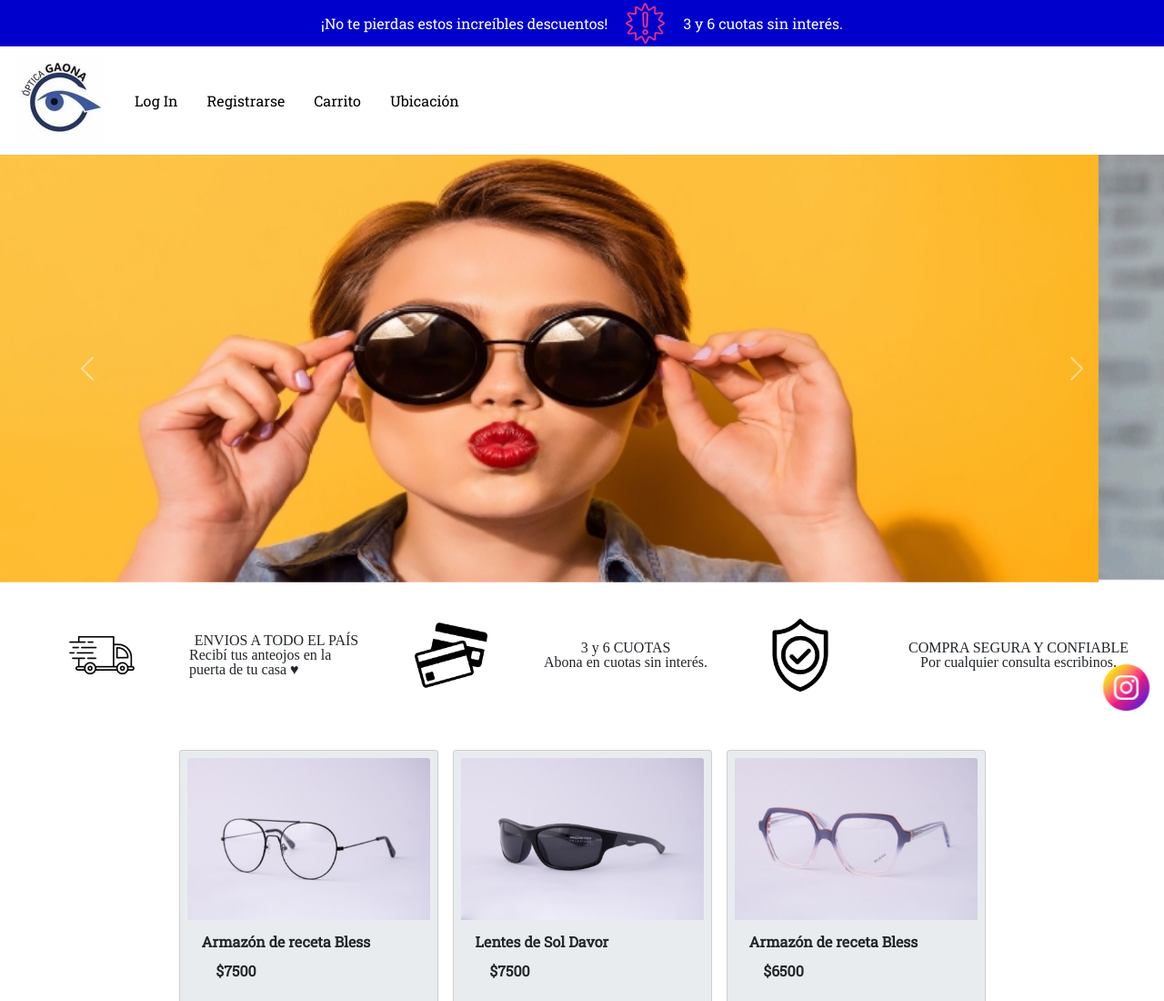
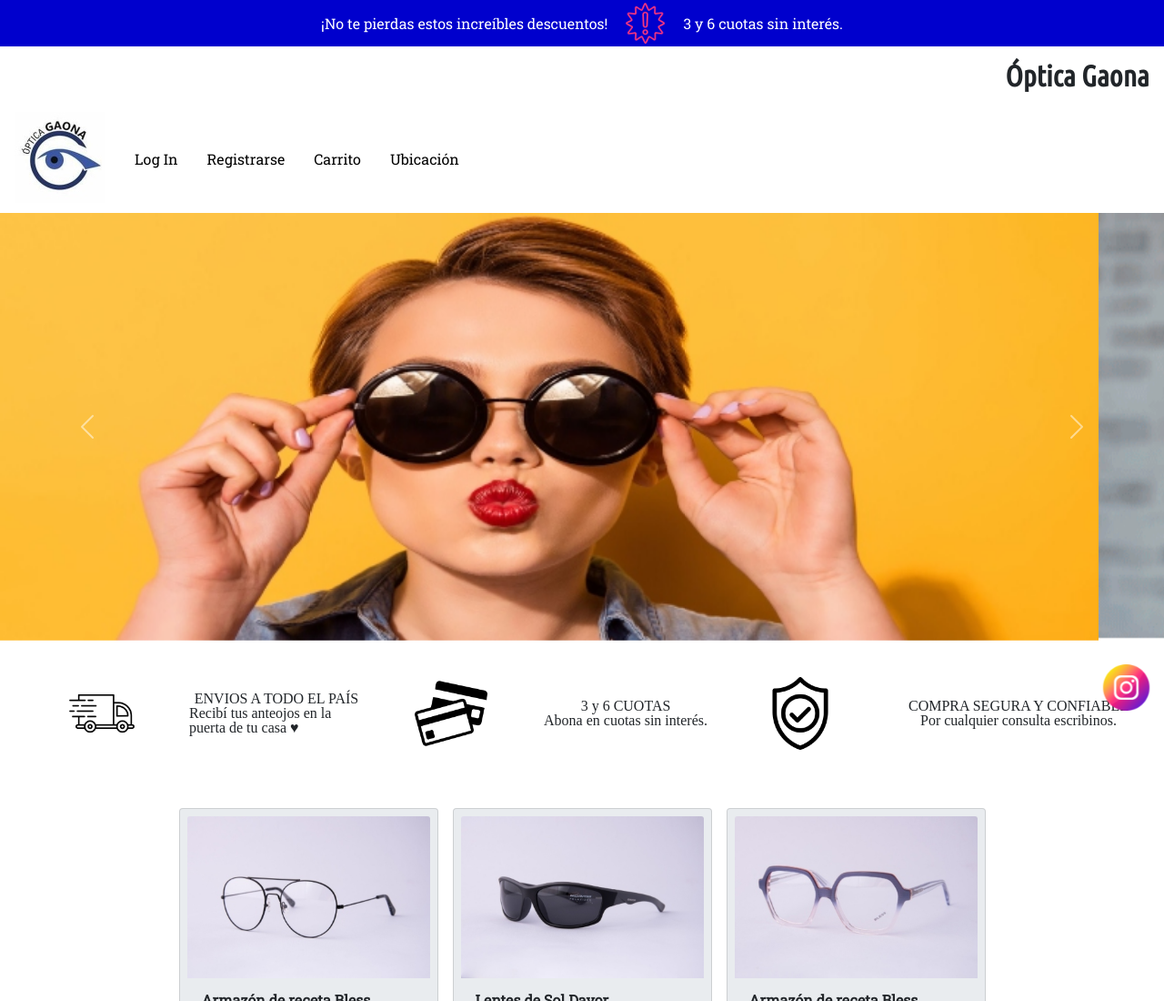
Before and after one commit to LRomeroMicaela/Romero-Bootstrap, a website: page index.html in a window 1280 px wide. Shown: the top 1100 px of the page at 91% size. Drawn offline with nearby package versions, Linux system fonts and the light colour scheme.

Commit message:
actualización head y agregué H1

```diff
--- a/index.html
+++ b/index.html
@@ -4,8 +4,12 @@
     <meta charset="UTF-8">
     <meta http-equiv="X-UA-Compatible" content="IE=edge">
     <meta name="viewport" content="width=device-width, initial-scale=1.0">
-    <meta name="description" content="El mejor precio, el mejor servicio. Tus anteojos de sol, lentes de receta y lentes de contacto en cuotas sin interés y al mejor precio del mercado. Los mejores modelos de armazones. Comprá online y retirá gratis. Envíos a todo el país.">
     <meta name="keywords" content="optica, lente para niños, ópticas, lentes, lentes de sol, lentes de hombre, armazones, armazones para hombre, lentes de sol para hombre, lentes graduados, lentes para mujer, armazon de lentes para mujer,lentes ópticos, lentes de contacto">
+    <meta property="og:tipe" content="website">
+    <meta property="og:title" content="Óptica Gaona">
+    <meta property="og:description" name="description" content="Tus anteojos de sol, lentes de receta y lentes de contacto en cuotas sin interés. Los mejores modelos de armazones. Envíos a todo el país.">
+    <meta property="og:image" content="img/logo.jpg">
+    <meta property="og:name" content="Óptica Gaona">
     <title> Óptica Gaona, Ramos Mejía, Optica Gaona</title>
     <link href="https://cdn.jsdelivr.net/npm/bootstrap@5.1.3/dist/css/bootstrap.min.css" rel="stylesheet" integrity="sha384-1BmE4kWBq78iYhFldvKuhfTAU6auU8tT94WrHftjDbrCEXSU1oBoqyl2QvZ6jIW3" crossorigin="anonymous">
     <link rel="stylesheet" href="./css/style.css">
@@ -18,6 +22,9 @@
 <body>
   <div class="banner-up">
     <p class="descuento">¡No te pierdas estos increíbles descuentos!</p> <img class="bomb" width="4%" src="./img/explosion.png" alt="descuentos, cuotas sin interes">  <p class="descuento"> 3 y 6 cuotas sin interés.</p>
+  </div>
+  <div class="titulo">
+    <h1> <b>Óptica Gaona</b></h1>
   </div>
     <header class="header">
         <nav class="nav orden_nav">
--- a/scss/componentes/_header.scss
+++ b/scss/componentes/_header.scss
@@ -1,3 +1,12 @@
+.titulo{
+    font-family:$font-title;
+    font-weight: 600;
+    font-size:nth($size, 6);
+    padding: nth($size, 1);
+    margin: nth($size, 1);
+    display: flex;
+    justify-content: flex-end;
+}
 .logo{
     border-radius: 50%;
 }
@@ -43,6 +52,9 @@
         background-color: lightseagreen;
         font-weight: 600;
     }
+    .titulo{
+        display: none;
+    }
 }
 
 // banner superior
```
Also changed, not shown: carrito/carrito.html (+8 -1 lines), registro/registro.html (+8 -1 lines), css/style.css, favicon.ico (added), 1 other file.
